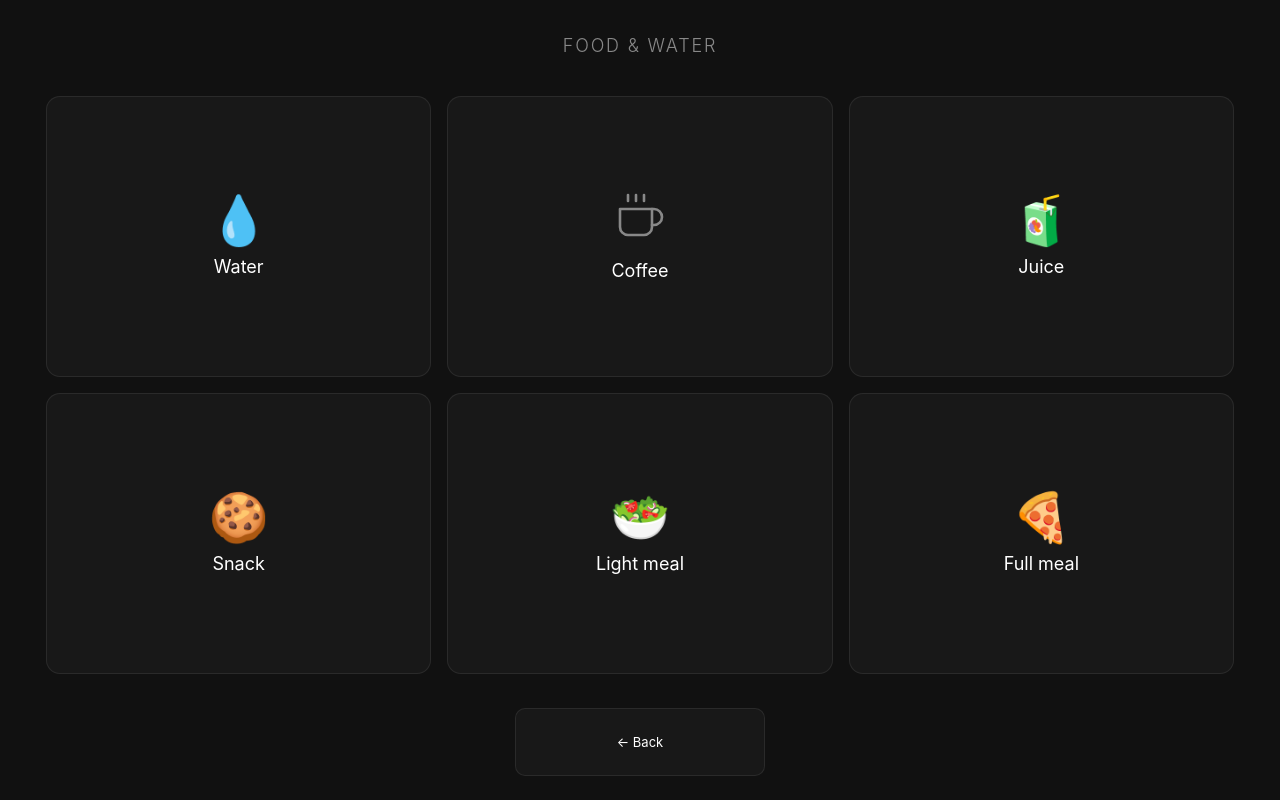
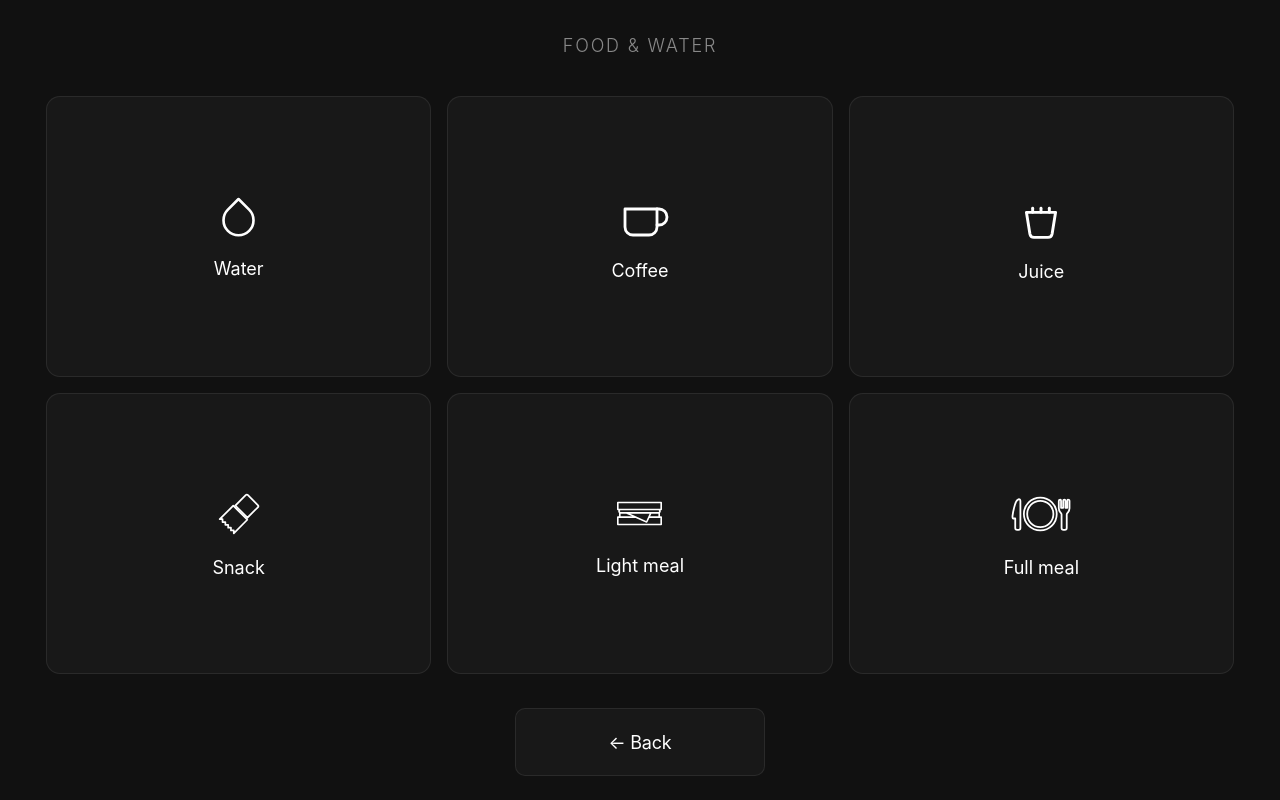
Before and after one commit to alekmiltenov/Voxen, a React (Vite) app in the folder frontend/: page /food-and-water in a window 1280 px wide. Built offline with nearby package versions, Linux system fonts and the light colour scheme.

Commit message:
Update food & waterr page ui

```diff
--- a/frontend/src/pages/FoodAndWater.jsx
+++ b/frontend/src/pages/FoodAndWater.jsx
@@ -4,33 +4,68 @@ import { useInputControl } from "./InputControlContextV2";
 import { GazeIndicator } from "../components/EyeTrackingDebug";
 
 const FOOD_OPTIONS = [
-  { id: "water", label: "Water", icon: "💧", tts: "I would like some water" },
-  { id: "coffee", label: "Coffee", icon: "svg", tts: "I would like some coffee" },
-  { id: "juice", label: "Juice", icon: "🧃", tts: "I would like some juice" },
-  { id: "snack", label: "Snack", icon: "🍪", tts: "I would like a snack" },
-  { id: "light-meal", label: "Light meal", icon: "🥗", tts: "I would like a light meal" },
-  { id: "full-meal", label: "Full meal", icon: "🍕", tts: "I would like a full meal" },
+  { id: "water", label: "Water", icon: "svg-water", tts: "I would like some water" },
+  { id: "coffee", label: "Coffee", icon: "svg-coffee", tts: "I would like some coffee" },
+  { id: "juice", label: "Juice", icon: "svg-juice", tts: "I would like some juice" },
+  { id: "snack", label: "Snack", icon: "svg-snack", tts: "I would like a snack" },
+  { id: "light-meal", label: "Light meal", icon: "svg-light-meal", tts: "I would like a light meal" },
+  { id: "full-meal", label: "Full meal", icon: "svg-full-meal", tts: "I would like a full meal" },
 ];
 
 function FoodIcon({ option }) {
-  if (option.icon === "svg") {
+  if (option.icon === "svg-water") {
     return (
-      <svg
-        viewBox="0 0 24 24"
-        fill="none"
-        stroke="#888888"
-        strokeWidth="1.3"
-        strokeLinecap="round"
-        strokeLinejoin="round"
-        width="48"
-        height="48"
-      >
-        <path d="M18 8h1a4 4 0 010 8h-1" />
-        <path d="M2 8h16v9a4 4 0 01-4 4H6a4 4 0 01-4-4V8z" />
-        <line x1="6" y1="1" x2="6" y2="4" />
-        <line x1="10" y1="1" x2="10" y2="4" />
-        <line x1="14" y1="1" x2="14" y2="4" />
+      <svg viewBox="0 0 24 24" fill="none" stroke="#ffffff" strokeWidth="1.4" strokeLinecap="round" strokeLinejoin="round" width="45" height="45">
+        <path d="M12 2.69l5.66 5.66a8 8 0 11-11.31 0z"/>
       </svg>
+    );
+  }
+  if (option.icon === "svg-coffee") {
+    return (
+      <span style={{ display: "inline-block", marginLeft: 10 }}>
+        <svg viewBox="0 0 24 24" fill="none" stroke="#ffffff" strokeWidth="1.4" strokeLinecap="round" strokeLinejoin="round" width="48" height="48">
+          <path d="M18 8h1a4 4 0 010 8h-1"/>
+          <path d="M2 8h16v9a4 4 0 01-4 4H6a4 4 0 01-4-4V8z"/>
+        </svg>
+      </span>
+    );
+  }
+  if (option.icon === "svg-juice") {
+    return (
+      <span style={{ display: "inline-block", transform: 'translateY(12px)' }}>
+        <svg viewBox="0 0 24 24" fill="none" stroke="#ffffff" strokeWidth="1.4" strokeLinecap="round" strokeLinejoin="round" width="50" height="50">
+          <line x1="8" y1="2" x2="8" y2="4"/>
+          <line x1="12" y1="2" x2="12" y2="4"/>
+          <line x1="16" y1="2" x2="16" y2="4"/>
+          <path d="M5 4h14l-1.68 10.39a2 2 0 01-1.98 1.61H8.66a2 2 0 01-1.98-1.61L5 4z"/>
+        </svg>
+      </span>
+    );
+  }
+  if (option.icon === "svg-snack") {
+    return (
+      <svg viewBox="-60 -60 610 610" fill="none" stroke="#ffffff" strokeWidth="22" strokeLinecap="round" strokeLinejoin="round" width="48" height="48">
+        <polygon points="0.044,311.55 35.844,311.55 35.844,347.35 71.644,347.35 71.644,382.75 107.344,382.75 107.344,418.45 142.744,418.45 142.744,454.25 178.544,454.25 178.544,490.05 350.444,318.15 171.944,139.65" />
+        <path strokeLinejoin="miter" d="M484.244,131.15l-125.3-125.3c-7.8-7.8-21-7.8-28.8,0l-131.8,131.9l154,154l131.8-131.8C491.944,152.15,491.944,138.85,484.244,131.15z" />
+      </svg>
+    );
+  }
+  if (option.icon === "svg-light-meal") {
+    return (
+      <svg viewBox="0 0 416.976 416.976" version="1.1" xmlns="http://www.w3.org/2000/svg" width="45" height="45">
+        <path fill="#ffffff" d="M416.976,171.847v-65.496c0-4.142-3.358-7.5-7.5-7.5H7.5c-4.142,0-7.5,3.358-7.5,7.5v65.496c0,4.142,3.358,7.5,7.5,7.5h5.02c-0.87,2.406-1.347,4.999-1.347,7.701c0,6.494,2.745,12.355,7.13,16.496v30.735H7.5c-4.142,0-7.5,3.358-7.5,7.5v68.845c0,4.142,3.358,7.5,7.5,7.5h401.976c4.142,0,7.5-3.358,7.5-7.5V241.78c0-4.142-3.358-7.5-7.5-7.5h-10.792v-30.735c4.385-4.142,7.13-10.003,7.13-16.496c0-2.703-0.477-5.295-1.347-7.701h5.009C413.618,179.347,416.976,175.989,416.976,171.847z M15,113.851h386.976v50.496H15V113.851z M33.303,209.75h0.571h52.278l53.741,24.53H33.303V209.75z M271.003,277.636L122.276,209.75h179.713L271.003,277.636z M401.976,303.125H15V249.28h157.755l98.842,45.116c1.01,0.461,2.068,0.679,3.11,0.679c2.846,0,5.568-1.629,6.827-4.387l18.9-41.409h101.542V303.125z M383.684,209.75v24.53h-76.403l11.196-24.53h64.636H383.684z M390.814,187.048c0,4.247-3.455,7.702-7.701,7.702H33.874c-4.247,0-7.701-3.455-7.701-7.702s3.455-7.701,7.701-7.701h349.239C387.359,179.347,390.814,182.802,390.814,187.048z"/>
+      </svg>
+    );
+  }
+  if (option.icon === "svg-full-meal") {
+    return (
+      <span style={{ display: "inline-flex", transform: "scale(1.42)", transformOrigin: "center center" }}>
+        <svg viewBox="-50 0 612 512" fill="none" stroke="#ffffff" strokeWidth="16" strokeLinecap="round" strokeLinejoin="round" width="48" height="48">
+          <path d="M249.705,108.488c-81.462,0-147.512,66.05-147.512,147.512c0,81.462,66.05,147.512,147.512,147.512c81.472,0,147.512-66.05,147.512-147.512C397.217,174.538,331.177,108.488,249.705,108.488z M249.705,373.677c-64.884,0-117.677-52.793-117.677-117.677s52.793-117.677,117.677-117.677S367.382,191.116,367.382,256S314.589,373.677,249.705,373.677z"/>
+          <path d="M21.915,172.576C4.075,234.032,0.307,272.782,0.307,272.782s-1.942,23.58,3.943,23.58c5.875,0,20.442,0,20.442,0v85.464c0,9.216,7.489,16.704,16.704,16.704h12.946c9.216,0,16.704-7.488,16.704-16.704V139.148C71.048,115.568,39.6,111.655,21.915,172.576z"/>
+          <path d="M497.908,126.057h-0.039c-5.604,0-6.166,4.545-6.166,10.149v64.69h-16.248v-64.69c0-5.604-4.545-10.149-10.149-10.149c-5.604,0-10.149,4.545-10.149,10.149v64.69h-19.074v-64.69c0-5.604-0.563-10.149-6.167-10.149h-0.039c-7.779,0-14.092,6.313-14.092,14.092v60.747c0,26.105,6.808,33.117,13.674,39.983c7.459,7.459,11.256,9.945,11.256,18.646c0,8.702,0,36.837,0,36.837v85.464c0,9.216,7.488,16.704,16.704,16.704h12.946c9.216,0,16.704-7.488,16.704-16.704V259.525c0-8.702,3.797-11.188,11.256-18.646c6.866-6.866,13.674-13.878,13.674-39.983v-60.747C512,132.37,505.687,126.057,497.908,126.057z"/>
+        </svg>
+      </span>
     );
   }
   return <>{option.icon}</>;
@@ -314,8 +349,9 @@ const s = {
     borderColor: "rgba(255,255,255,0.08)",
     borderRadius: "10px",
     color: "#ffffff",
-    fontSize: "13px",
+    fontSize: "clamp(16px, 1.8vw, 18px)",
     fontWeight: 400,
+    letterSpacing: "-0.2px",
     padding: "0",
     height: "68px",
     minWidth: "250px",
```
Also changed, not shown: 1 other file (tests, documents, lock files or other folders).
